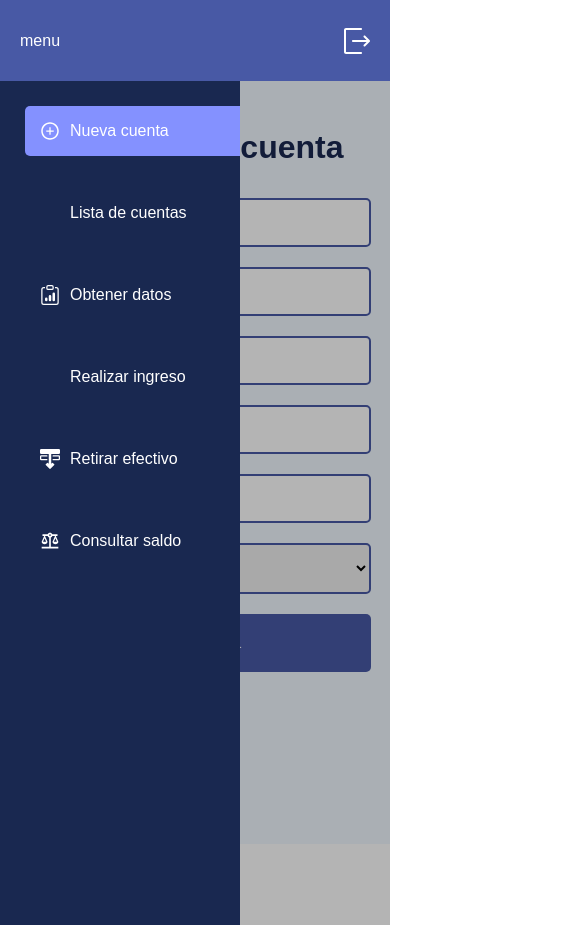
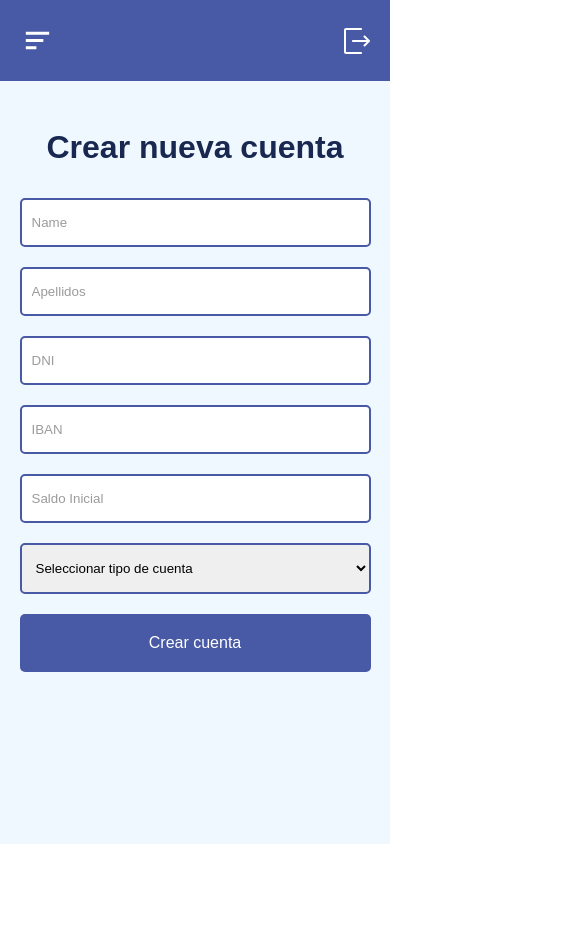
Before and after one commit to rafaeldoleo14/bank-account, a React (Vite) app: page /new-account in a window 390 px wide. Shown: the top 925 px of the page, 585 px wide, since content can reach past the window. Built offline with nearby package versions, Linux system fonts and the light colour scheme; some icons are missing.

Commit message:
feat: added show dashboard toogle state

```diff
--- a/package.json
+++ b/package.json
@@ -10,9 +10,11 @@
     "preview": "vite preview"
   },
   "dependencies": {
+    "@reduxjs/toolkit": "^1.9.7",
     "react": "^18.2.0",
     "react-dom": "^18.2.0",
     "react-icons": "^4.11.0",
+    "react-redux": "^8.1.3",
     "react-router-dom": "^6.16.0"
   },
   "devDependencies": {
--- a/src/bank/components/dashboard/Dashboard.tsx
+++ b/src/bank/components/dashboard/Dashboard.tsx
@@ -2,14 +2,11 @@ import { FC } from "react"
 import './Dasboard.css';
 import { dashboardOpcions } from "../../utils/getDashboardOpcions";
 import {NavLink} from 'react-router-dom'
+import { useAppSelector } from "../../store/store";
 
-interface DashboardProp {
-  showDashboard: boolean
-}
+export const Dashboard: FC = () => {
 
-export const Dashboard: FC<DashboardProp> = ({showDashboard}) => {
-
-  console.log(showDashboard);
+  const {showDashboard} = useAppSelector(state => state.ui);
 
   return (
     <div className={`menu-container ${showDashboard ? 'active' : ''}`}>
--- a/src/bank/components/navbar/NavBar.tsx
+++ b/src/bank/components/navbar/NavBar.tsx
@@ -3,8 +3,20 @@ import './NavBar.css'
 import { RxExit } from 'react-icons/rx';
 import {PiPiggyBankDuotone} from 'react-icons/pi';
 import {MdAccountCircle} from 'react-icons/md';
+import {BiMenuAltLeft} from 'react-icons/bi';
+import {AiOutlineClose} from 'react-icons/ai';
+import { useAppDispatch, useAppSelector } from '../../store/store';
+import { onShowDashboard } from '../../store/slices/ui/UISlice';
 
 export const NavBar: FC = () =>{
+
+    const {showDashboard} = useAppSelector(state => state.ui);
+    const dispatch = useAppDispatch();
+
+    const handleShowDashboard = ()=>{
+        dispatch(onShowDashboard());
+    }
+
     return (
             <header className='nav-bar'>
 
@@ -32,7 +44,11 @@ export const NavBar: FC = () =>{
                </div>
 
                <div className='toogle-icons'>
-                    menu
+
+                    {
+                        showDashboard ? <AiOutlineClose size={30} onClick={handleShowDashboard}/> : <BiMenuAltLeft size={35} onClick={handleShowDashboard}/>
+                    }
+
                </div>
 
                <div className="hiden-icon">
--- a/src/bank/layout/Layout.css
+++ b/src/bank/layout/Layout.css
@@ -47,6 +47,7 @@
         right: 0;
         width: calc(100% - 14em);
         height: 100%;
+        transition: all 0.30s ease;
     }
 
 }
--- a/src/bank/layout/Layout.tsx
+++ b/src/bank/layout/Layout.tsx
@@ -1,20 +1,19 @@
-import { FC, useState } from "react"
+import { FC } from "react"
 import './Layout.css';
 import { Dashboard } from "../components/dashboard/Dashboard";
 import { NavBar } from "../components/navbar/NavBar";
 import { LayoutProp } from "../interfaces/layout/layout";
+import { useAppDispatch, useAppSelector } from "../store/store";
+import { onShowDashboard } from "../store/slices/ui/UISlice";
 
 export const Layout: FC<LayoutProp> = ({children}) => {
 
-  // Prueba
+  const {showDashboard} = useAppSelector(state => state.ui);
+  const dispatch = useAppDispatch();
 
-  const [showDashboard, setShowDashboard] = useState<boolean>(true);
-
-  const onClick = ()=>{
-    setShowDashboard(!showDashboard);
-  }
-
-  // Cierre prueba
+    const handleShowDashboard = ()=>{
+        dispatch(onShowDashboard());
+    }
 
   return (
     <div className="layout-container">
@@ -23,11 +22,11 @@ export const Layout: FC<LayoutProp> = ({children}) => {
 
         <div className="accounts-container">
 
-        <div className="close-menu" onClick={onClick} style={{display: showDashboard ? 'flex' : 'none', transition: 'transition: all 0.30s ease'}}>
+        <div onClick={handleShowDashboard} className="close-menu" style={{right: showDashboard ? '' : '-10000px',}}>
 
         </div>
 
-          <Dashboard showDashboard={showDashboard}/>
+          <Dashboard/>
 
           <div className="accounts-content">
               {children}
--- /dev/null
+++ b/src/bank/store/slices/ui/UISlice.ts
@@ -0,0 +1,27 @@
+
+import { createSlice } from '@reduxjs/toolkit'
+
+interface UiState {
+    showDashboard: boolean
+}
+
+const initialState: UiState = {
+    showDashboard: false
+}
+
+export const UiSlice = createSlice({
+    name: 'UI',
+    initialState,
+    reducers: {
+
+        onShowDashboard: (state)=>{
+            state.showDashboard = !state.showDashboard
+        }
+
+    },
+})
+
+// Action creators are generated for each case reducer function
+export const { onShowDashboard } = UiSlice.actions
+
+export default UiSlice.reducer
--- /dev/null
+++ b/src/bank/store/store.ts
@@ -0,0 +1,17 @@
+
+import { configureStore } from '@reduxjs/toolkit'
+import { TypedUseSelectorHook, useDispatch, useSelector } from 'react-redux'
+import { UiSlice } from './slices/ui/UISlice'
+// ...
+const store = configureStore({
+  reducer: {
+    ui: UiSlice.reducer
+  },
+})
+
+export type RootState = ReturnType<typeof store.getState>
+export type AppDispatch = typeof store.dispatch
+export const useAppDispatch: () => AppDispatch = useDispatch
+export const useAppSelector: TypedUseSelectorHook<RootState> = useSelector
+
+export default store
--- a/src/main.tsx
+++ b/src/main.tsx
@@ -3,12 +3,16 @@ import ReactDOM from 'react-dom/client'
 import './global.css'
 import { BankApp } from './BankApp'
 import { BrowserRouter } from 'react-router-dom';
+import { Provider } from 'react-redux';
+import store from './bank/store/store';
 
 
 ReactDOM.createRoot(document.getElementById('root')!).render(
   <React.StrictMode>
-    <BrowserRouter>
-      <BankApp/>
-    </BrowserRouter>
+    <Provider store={store}>
+      <BrowserRouter>
+        <BankApp/>
+      </BrowserRouter>
+    </Provider>
   </React.StrictMode>
 )
```
Also changed, not shown: 1 other file (tests, documents, lock files or other folders).
